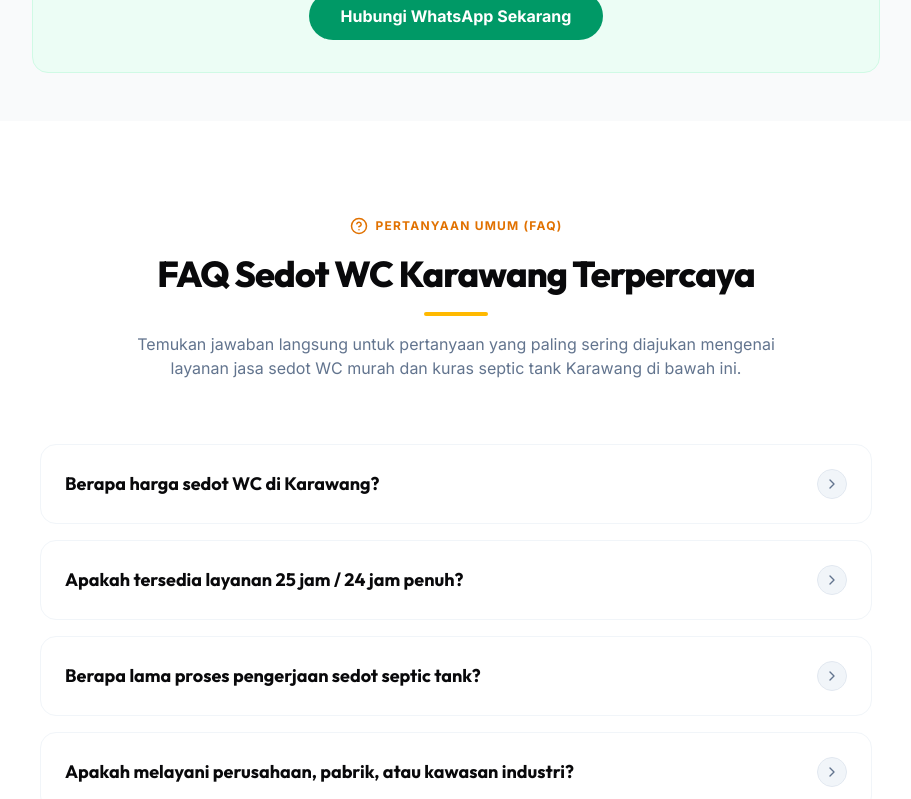
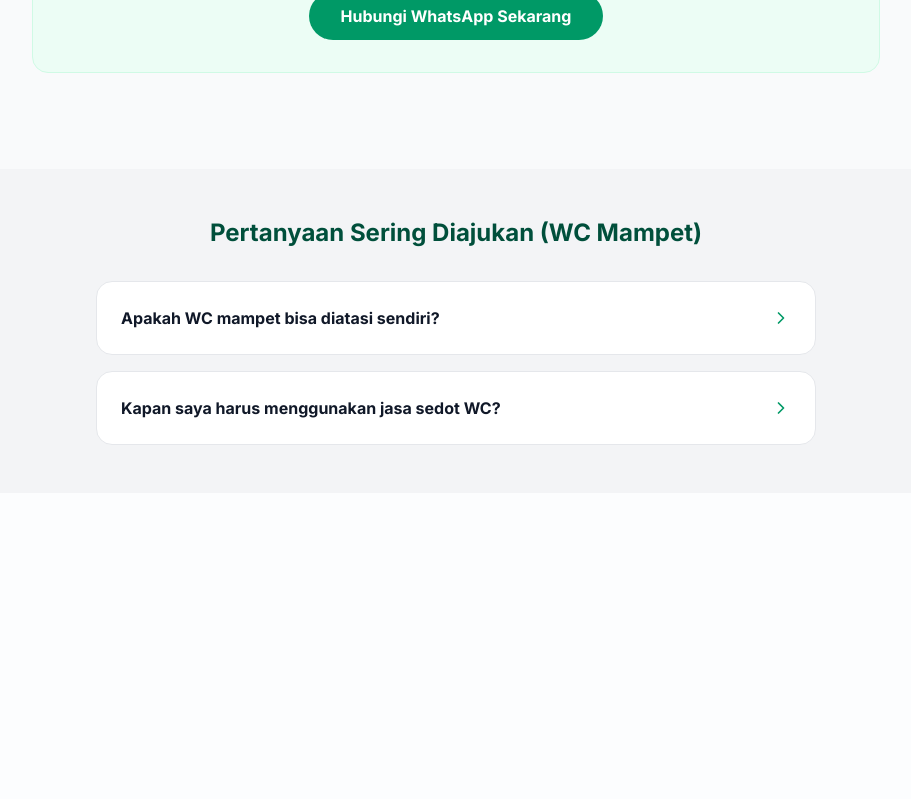
Before and after one commit to idin77/mitra-bersih-karawang, a React (Vite) app: page /tips-mengatasi-wc-mampet-karawang in a window 1280 px wide. Shown: the part 1120-1919 px from the top of the page, without its empty margins (184-1095 px from the left). After the commit the page ends 1661 px from the top, so only its background shows below. Built offline with nearby package versions, Linux system fonts and the light colour scheme.

Commit message:
feat: add septic tank guide and FAQ component
- Add new educational article about signs of a full septic tank
- Introduce dynamic ArticleFAQ component with schema.org support
- Integrate FAQ section into BlogArticlePage for better SEO

```diff
--- /dev/null
+++ b/src/components/ArticleFAQ.tsx
@@ -0,0 +1,75 @@
+import { useState } from "react";
+import { HelpCircle, ChevronRight } from "lucide-react";
+import { motion, AnimatePresence } from "motion/react";
+
+interface FAQItem {
+  question: string;
+  answer: string;
+}
+
+interface ArticleFAQProps {
+  faqs: FAQItem[];
+}
+
+export default function ArticleFAQ({ faqs }: ArticleFAQProps) {
+  const [openIndex, setOpenIndex] = useState<number | null>(null);
+
+  const faqSchema = {
+    "@context": "https://schema.org",
+    "@type": "FAQPage",
+    "mainEntity": faqs.map((faq) => ({
+      "@type": "Question",
+      "name": faq.question,
+      "acceptedAnswer": {
+        "@type": "Answer",
+        "text": faq.answer
+      }
+    }))
+  };
+
+  const handleToggle = (index: number) => {
+    setOpenIndex(openIndex === index ? null : index);
+  };
+
+  return (
+    <section className="py-12 bg-gray-100 rounded-3xl my-12">
+      <script
+        type="application/ld+json"
+        dangerouslySetInnerHTML={{ __html: JSON.stringify(faqSchema) }}
+      />
+      <div className="max-w-3xl mx-auto px-6">
+        <h2 className="text-2xl font-bold mb-8 text-emerald-900 text-center">
+          Pertanyaan Sering Diajukan (WC Mampet)
+        </h2>
+        <div className="space-y-4">
+          {faqs.map((faq, index) => {
+            const isOpen = openIndex === index;
+            return (
+              <div key={index} className="border border-gray-200 rounded-2xl bg-white">
+                <button
+                  onClick={() => handleToggle(index)}
+                  className="w-full flex items-center justify-between p-6 text-left"
+                >
+                  <h3 className="font-bold text-gray-900">{faq.question}</h3>
+                  <ChevronRight className={`w-5 h-5 text-emerald-600 transition-transform ${isOpen ? "rotate-90" : ""}`} />
+                </button>
+                <AnimatePresence>
+                  {isOpen && (
+                    <motion.div
+                      initial={{ height: 0, opacity: 0 }}
+                      animate={{ height: "auto", opacity: 1 }}
+                      exit={{ height: 0, opacity: 0 }}
+                      className="px-6 pb-6 text-gray-700 leading-relaxed"
+                    >
+                      <p>{faq.answer}</p>
+                    </motion.div>
+                  )}
+                </AnimatePresence>
+              </div>
+            );
+          })}
+        </div>
+      </div>
+    </section>
+  );
+}
--- a/src/components/SEOArticles.tsx
+++ b/src/components/SEOArticles.tsx
@@ -7,6 +7,25 @@ export default function SEOArticles() {
   const [selectedCategory, setSelectedCategory] = useState("Semua");
 
   const articles = [
+    {
+      title: "Ciri-Ciri Septic Tank Penuh yang Perlu Anda Waspadai",
+      short: "Jangan tunggu mampet total! Kenali tanda-tanda septic tank rumah Anda sudah penuh agar tidak terjadi masalah lingkungan yang lebih rumit.",
+      icon: <AlertTriangle className="w-5 h-5 text-rose-500" />,
+      tag: "Tips & Edukasi",
+      readTime: "4 Menit Baca",
+      content: (
+        <div className="space-y-4 text-slate-600 text-sm sm:text-base leading-relaxed">
+          <p>Banyak dari kita menganggap enteng kondisi septic tank hingga akhirnya masalah besar muncul. Mengetahui tanda-tanda septic tank penuh adalah langkah pencegahan paling awal agar rumah terhindar dari bau busuk dan risiko kesehatan.</p>
+          <ul className="list-disc list-inside space-y-1">
+            <li>Laju aliran air di kloset menjadi jauh lebih lambat (slow flush).</li>
+            <li>Muncul bau tidak sedap di sekitar area kamar mandi atau pekarangan.</li>
+            <li>Adanya suara gelembung udara (gurgling) saat air disiram.</li>
+            <li>Rumput di area septic tank tumbuh lebih subur secara tidak wajar.</li>
+          </ul>
+          <p>Jika Anda menemukan salah satu dari tanda di atas, segera hubungi jasa sedot WC profesional untuk penanganan yang tepat sebelum terjadi luapan limbah.</p>
+        </div>
+      )
+    },
     {
       title: "Jasa Sedot WC Karawang Profesional",
       short: "Panduan lengkap memilih layanan sanitasi terpercaya, bersih tuntas, dan bergaransi resmi di seluruh wilayah Karawang.",
--- a/src/pages/BlogArticlePage.tsx
+++ b/src/pages/BlogArticlePage.tsx
@@ -1,8 +1,19 @@
 import React from 'react';
 import BlogArticle from '../components/BlogArticle';
 import { Helmet } from 'react-helmet-async';
-import FAQ from '../components/FAQ';
+import ArticleFAQ from '../components/ArticleFAQ';
 import FloatingWhatsApp from '../components/FloatingWhatsApp';
+
+const articleFAQs = [
+  {
+    question: "Apakah WC mampet bisa diatasi sendiri?",
+    answer: "Ya, sumbatan ringan bisa diatasi dengan plunger atau campuran air panas dan sabun cuci piring. Namun, jika masalah berlanjut atau septic tank sudah penuh, diperlukan jasa profesional."
+  },
+  {
+    question: "Kapan saya harus menggunakan jasa sedot WC?",
+    answer: "Anda harus menggunakan jasa sedot WC jika kloset air lambat turun secara permanen, tercium bau tak sedap yang menyengat dari septic tank, atau sudah lebih dari 2-3 tahun septic tank tidak dikuras."
+  }
+];
 
 const BlogArticlePage: React.FC = () => {
   return (
@@ -14,7 +25,7 @@ const BlogArticlePage: React.FC = () => {
 
       <main className="min-h-screen bg-gray-50">
         <BlogArticle />
-        <FAQ />
+        <ArticleFAQ faqs={articleFAQs} />
         <FloatingWhatsApp whatsappNumber="6281212345678" />
       </main>
     </>
```
